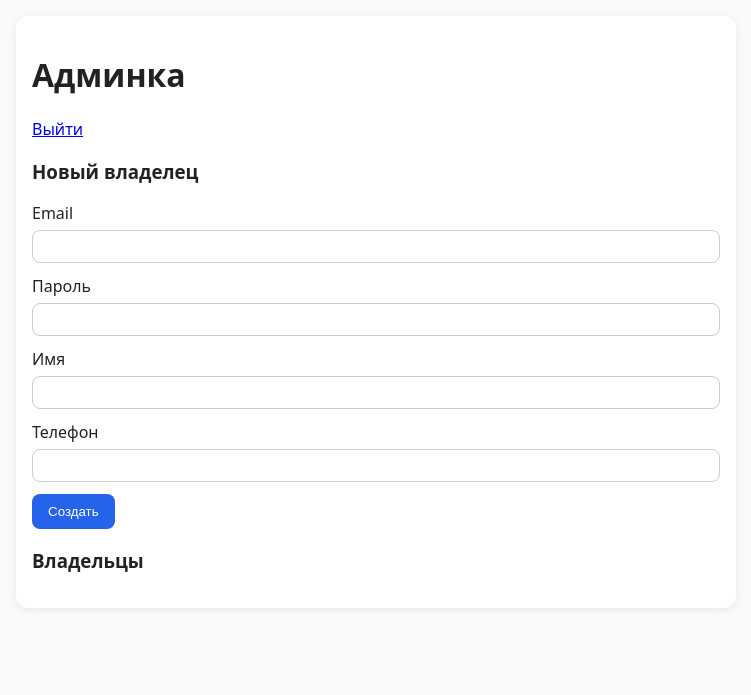
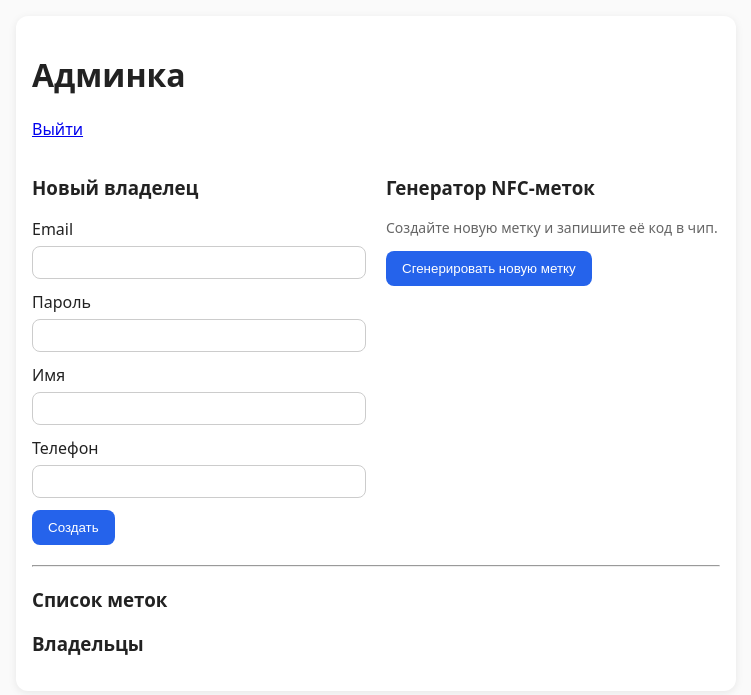
Before and after one commit to serjantlk/petnfc, a Flask app: page /admin in a window 1280 px wide. Shown: the top 695 px of the page, without its empty margins (264-1015 px from the left). Run offline with Flask 3, Linux system fonts and the light colour scheme; the visitor is signed in with stand-in values (Sample User, id 1); data that the repository does not hold is empty.

Commit message:
Update admin.html

```diff
--- a/templates/admin.html
+++ b/templates/admin.html
@@ -9,26 +9,47 @@
   </form>
   {% else %}
   <p><a href="{{ url_for('admin_logout') }}">Выйти</a></p>
+
+  <div style="display:flex; gap:20px; flex-wrap: wrap;">
+    <div style="flex:1; min-width:300px;">
+      <h3>Новый владелец</h3>
       <form method="post" action="{{ url_for('admin_new_owner') }}">
-    <h3>Новый владелец</h3>
         <label>Email</label><input name="email" type="email" required>
         <label>Пароль</label><input name="password" type="password" required>
         <label>Имя</label><input name="name">
         <label>Телефон</label><input name="phone">
         <button>Создать</button>
       </form>
+    </div>
+
+    <div style="flex:1; min-width:300px;">
+      <h3>Генератор NFC-меток</h3>
+      <p class="muted">Создайте новую метку и запишите её код в чип.</p>
+      <form method="post" action="{{ url_for('admin_new_tag') }}">
+        <button>Сгенерировать новую метку</button>
+      </form>
+    </div>
+  </div>
+
+  <hr style="margin: 20px 0;">
+
+  <h3>Список меток</h3>
+  <ul>
+    {% for tag in tags %}
+      <li>Код: <b>{{ tag.code }}</b> —
+        {% if tag.pet %}
+          Привязана к питомцу <b>{{ tag.pet.name }}</b> (владелец: {{ tag.pet.owner.email }})
+        {% else %}
+          <span style="color: green;">Свободна</span>
+        {% endif %}
+      </li>
+    {% endfor %}
+  </ul>
 
   <h3>Владельцы</h3>
   <ul>
     {% for o in owners %}
-      <li><b>{{ o.email }}</b> — {{ o.name or "—" }}, {{ o.phone or "—" }};
-        питомцев: {{ o.pets|length }}
-        <ul>
-          {% for p in o.pets %}
-            <li>{{ p.name }} — <code>/p/{{ p.slug }}</code></li>
-          {% endfor %}
-        </ul>
-      </li>
+      <li><b>{{ o.email }}</b> — {{ o.name or "—" }}, {{ o.phone or "—" }}; питомцев: {{ o.pets|length }}</li>
     {% endfor %}
   </ul>
   {% endif %}
```
Lines whose indentation alone changed are shown as unchanged.
